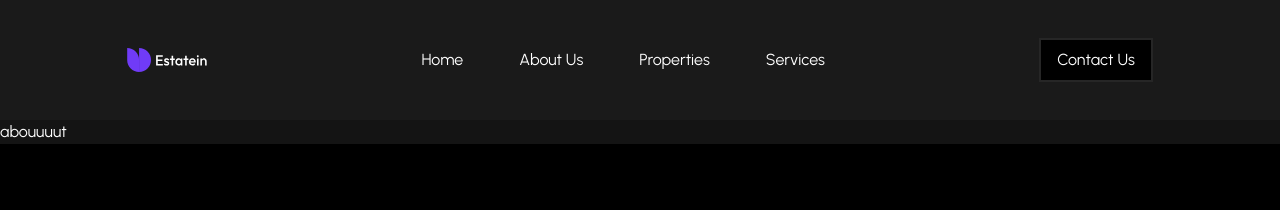
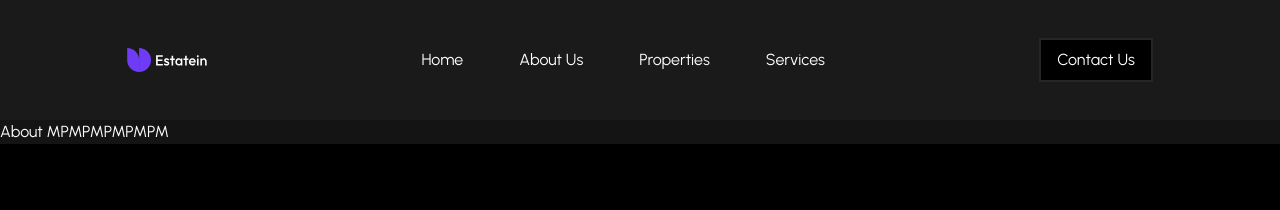
Before and after one commit to MoEssam911/real-estate-nuxt-project, a Nuxt app: page /about in a window 1280 px wide. Shown: the top 210 px of the page. Built offline with nearby package versions, Linux system fonts and the light colour scheme.

Commit message:
Update about.vue

```diff
--- a/pages/about.vue
+++ b/pages/about.vue
@@ -1,5 +1,5 @@
 <template>
-  <div>abouuuut</div>
+  <div>About MPMPMPMPMPM</div>
 </template>
 
 <script>
```
